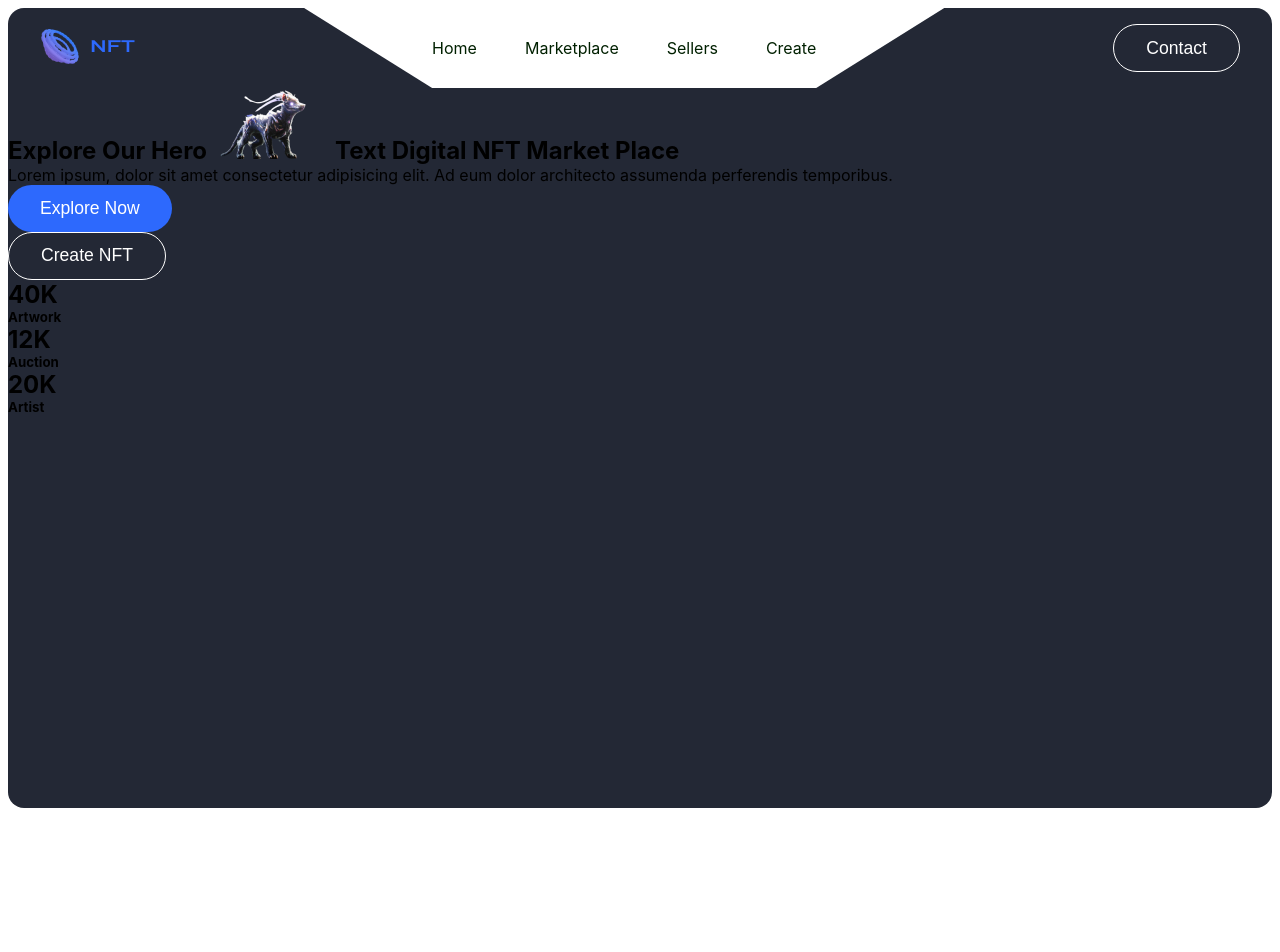
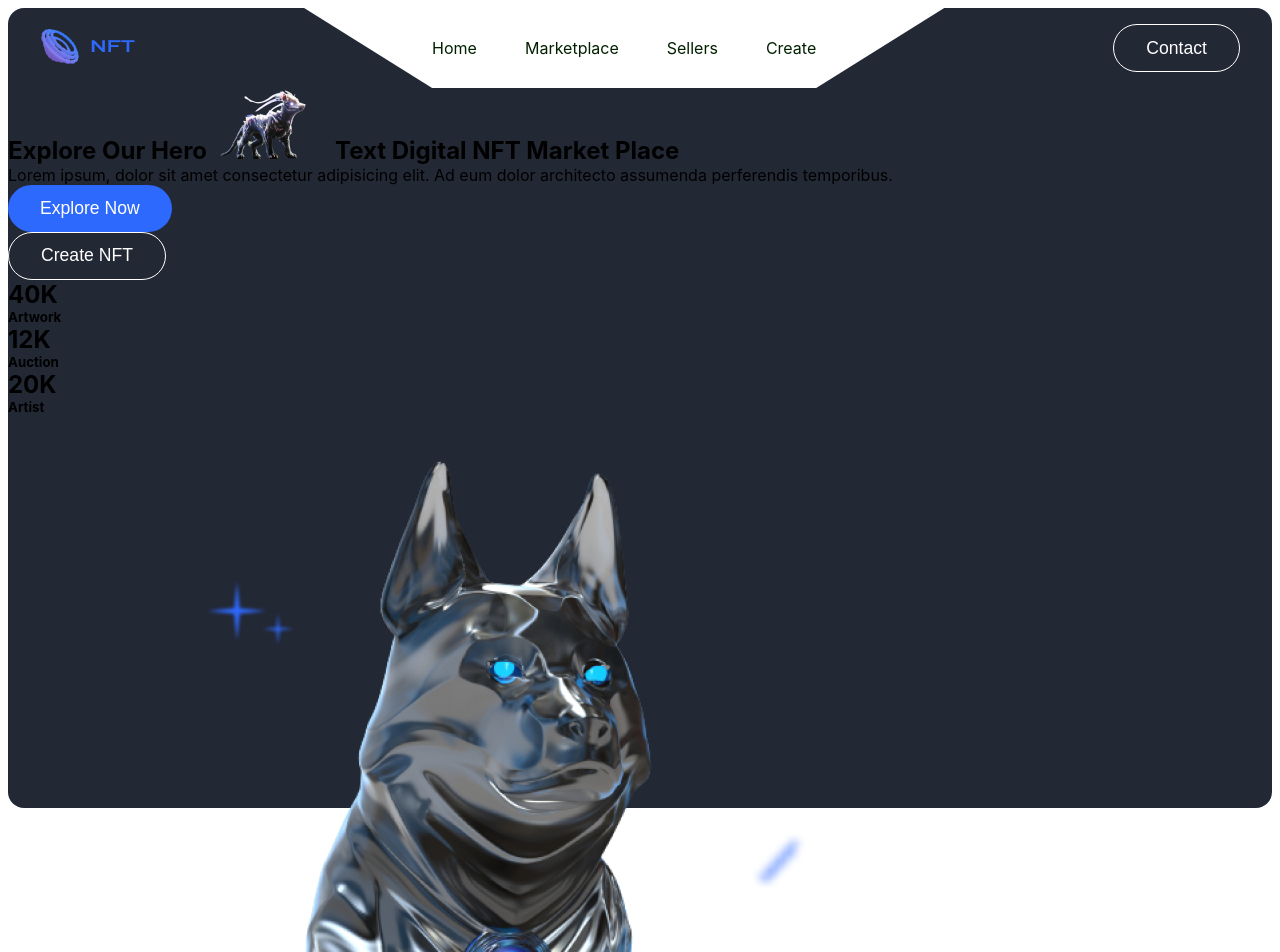
Before and after one commit to gift56/Nftlandingpage, a React (Create React App) app: page / in a window 1280 px wide. Shown: the top 952 px of the page. Before the commit the page ends 816 px from the top, so only its background shows below. Built offline with nearby package versions, Linux system fonts and the light colour scheme.

Commit message:
added img

```diff
--- a/src/components/Home.jsx
+++ b/src/components/Home.jsx
@@ -41,6 +41,9 @@ const Home = () => {
                         </div>
                     </div>
                 </div>
+                <div className="image">
+                    <img src={Hero} alt="hero" />
+                </div>
             </div>
         </Section>
     )
```
